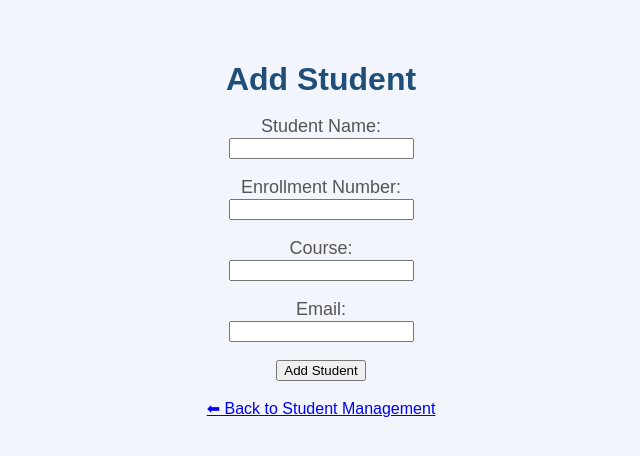
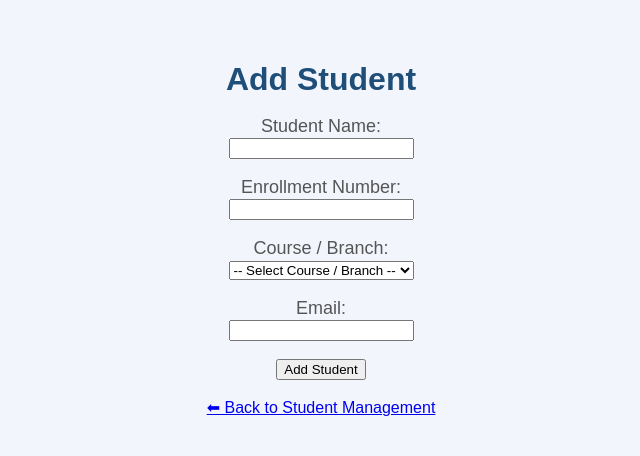
Before and after one commit to krishnachauhan0204-collab/College-ERP-Management-System, a Flask app: page /add-student in a window 1280 px wide. Shown: the top 456 px of the page, without its empty margins (319-959 px from the left). Run offline with Flask 3, Linux system fonts and the light colour scheme.

Commit message:
Update add_student.html

```diff
--- a/templates/add_student.html
+++ b/templates/add_student.html
@@ -10,27 +10,35 @@
     <h1>Add Student</h1>
 
     <form method="POST">
+
         <p>
             <label>Student Name:</label><br>
-            <input type="text" name="name">
+            <input type="text" name="name" required>
         </p>
 
         <p>
             <label>Enrollment Number:</label><br>
-            <input type="text" name="roll_no">
+            <input type="text" name="roll_no" required>
         </p>
 
         <p>
-            <label>Course:</label><br>
-            <input type="text" name="course">
+            <label>Course / Branch:</label><br>
+            <select name="course" required>
+                <option value="">-- Select Course / Branch --</option>
+                <option value="Computer Engineering">Computer Engineering</option>
+                <option value="Information Technology">Information Technology</option>
+                <option value="Electrical Engineering">Electrical Engineering</option>
+                <option value="Mechanical Engineering">Mechanical Engineering</option>
+            </select>
         </p>
 
         <p>
             <label>Email:</label><br>
-            <input type="email" name="email">
+            <input type="email" name="email" required>
         </p>
 
         <button type="submit">Add Student</button>
+
     </form>
 
     <br>
```
